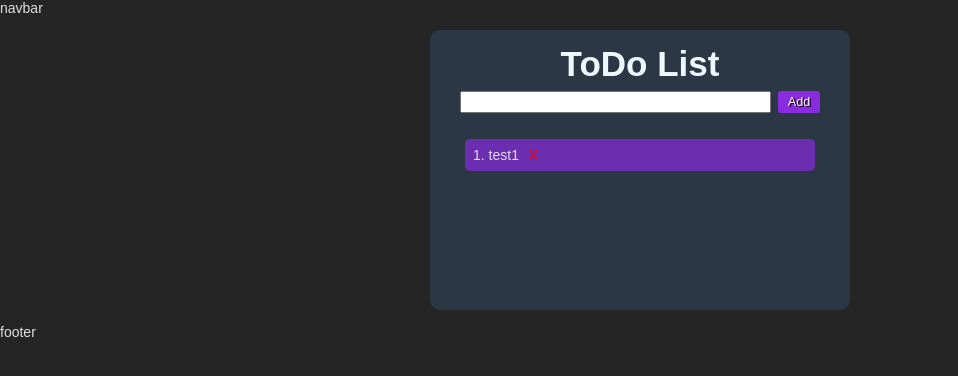
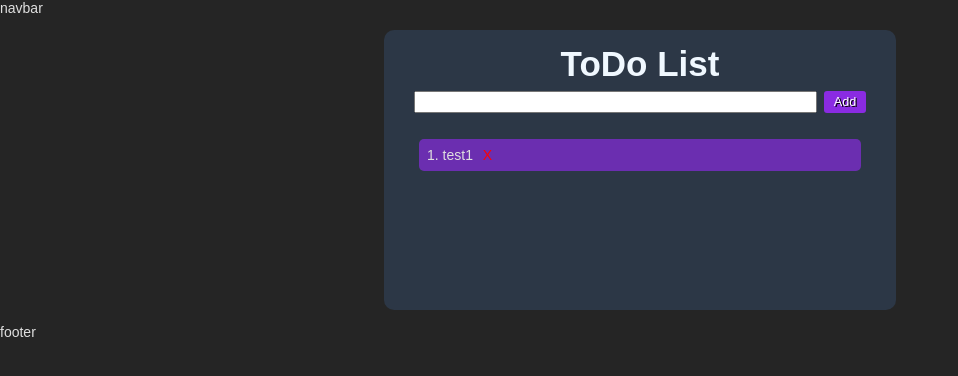
Before and after one commit to self-related/todo-list-react, a React (Vite) app: page / in a window 1280 px wide. Shown: the top 376 px of the page, without its empty margins (0-958 px from the left). Built offline with nearby package versions, Linux system fonts and the light colour scheme.

Commit message:
feat: wrap text in items to prevent horizontal overflow

```diff
--- a/src/components/Item.css
+++ b/src/components/Item.css
@@ -6,6 +6,7 @@
     background-color: rgba(137, 43, 226, 0.684);
 
     list-style-position: inside;
+    overflow-wrap: break-word;
 }
 
 .delete-item {
--- a/src/components/ToDoApp.css
+++ b/src/components/ToDoApp.css
@@ -1,8 +1,9 @@
 #todo-app {
     margin: 1rem auto;
     padding: 1rem 2rem;
-    width: fit-content;
-    min-width: 30rem;
+
+    width: 40%;
+    min-width: 25rem;
     min-height: 20rem;
 
     border-radius: 10px;
```
